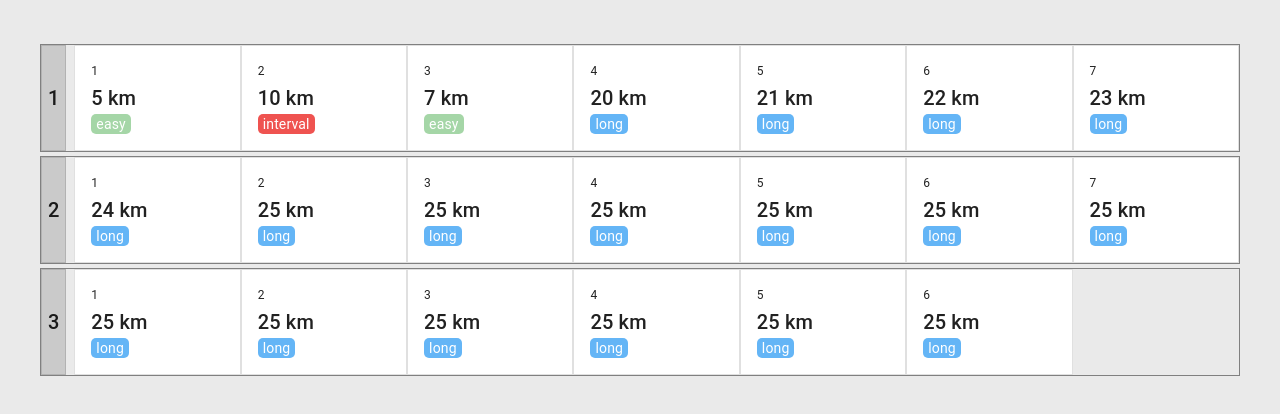
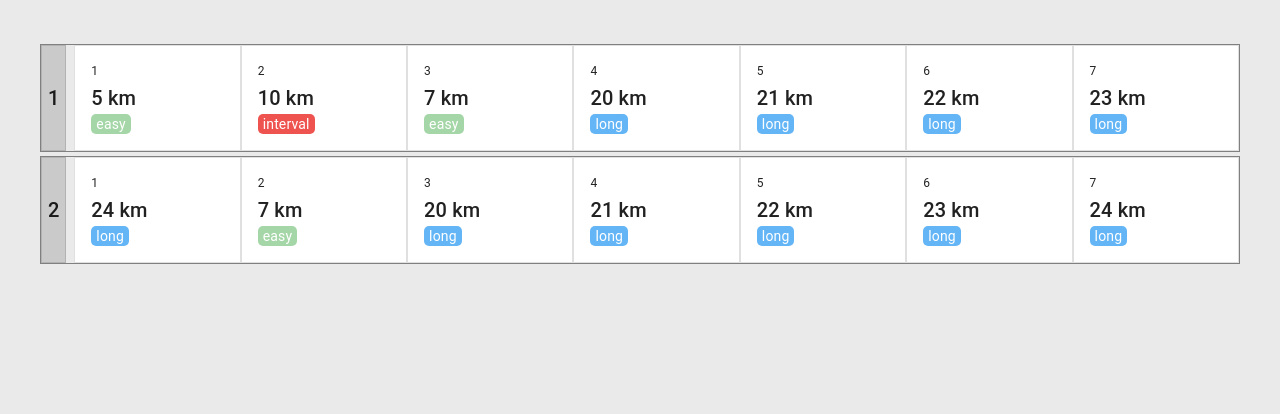
Before and after one commit to wkeebs/we-run, a React (Vite) app: page / in a window 1280 px wide. Shown: the top 414 px of the page. Built offline with nearby package versions, Linux system fonts and the light colour scheme.

Commit message:
Implement local editing of activity cards

```diff
--- a/src/App.jsx
+++ b/src/App.jsx
@@ -4,26 +4,20 @@ import EditActivity from "./components/EditActivity";
 import { TYPE_EASY, TYPE_INTERVALS, TYPE_LONG } from "./data";
 
 const testData = [
-  { details: { distance: 5, type: TYPE_EASY } },
-  { details: { distance: 10, type: TYPE_INTERVALS } },
-  { details: { distance: 7, type: TYPE_EASY } },
-  { details: { distance: 20, type: TYPE_LONG } },
-  { details: { distance: 21, type: TYPE_LONG } },
-  { details: { distance: 22, type: TYPE_LONG } },
-  { details: { distance: 23, type: TYPE_LONG } },
-  { details: { distance: 24, type: TYPE_LONG } },
-  { details: { distance: 25, type: TYPE_LONG } },
-  { details: { distance: 25, type: TYPE_LONG } },
-  { details: { distance: 25, type: TYPE_LONG } },
-  { details: { distance: 25, type: TYPE_LONG } },
-  { details: { distance: 25, type: TYPE_LONG } },
-  { details: { distance: 25, type: TYPE_LONG } },
-  { details: { distance: 25, type: TYPE_LONG } },
-  { details: { distance: 25, type: TYPE_LONG } },
-  { details: { distance: 25, type: TYPE_LONG } },
-  { details: { distance: 25, type: TYPE_LONG } },
-  { details: { distance: 25, type: TYPE_LONG } },
-  { details: { distance: 25, type: TYPE_LONG } },
+  { id: 1, details: { distance: 5, type: TYPE_EASY } },
+  { id: 2, details: { distance: 10, type: TYPE_INTERVALS } },
+  { id: 3, details: { distance: 7, type: TYPE_EASY } },
+  { id: 4, details: { distance: 20, type: TYPE_LONG } },
+  { id: 5, details: { distance: 21, type: TYPE_LONG } },
+  { id: 6, details: { distance: 22, type: TYPE_LONG } },
+  { id: 7, details: { distance: 23, type: TYPE_LONG } },
+  { id: 8, details: { distance: 24, type: TYPE_LONG } },
+  { id: 9, details: { distance: 7, type: TYPE_EASY } },
+  { id: 10, details: { distance: 20, type: TYPE_LONG } },
+  { id: 11, details: { distance: 21, type: TYPE_LONG } },
+  { id: 12, details: { distance: 22, type: TYPE_LONG } },
+  { id: 13, details: { distance: 23, type: TYPE_LONG } },
+  { id: 14, details: { distance: 24, type: TYPE_LONG } },
 ];
 
 function App() {
--- a/src/components/EditActivity.jsx
+++ b/src/components/EditActivity.jsx
@@ -1,5 +1,6 @@
 import {
   Box,
+  Button,
   FormControl,
   InputAdornment,
   InputLabel,
@@ -12,23 +13,29 @@ import React, { useState } from "react";
 
 import { TYPE_EASY, TYPE_INTERVALS, TYPE_LONG } from "../data";
 
-const EditActivity = ({ details: { distance, type } }) => {
+const EditActivity = ({ details: { distance, type }, onSubmit }) => {
   const [newType, setNewType] = useState(type);
   const [newDistance, setNewDistance] = useState(distance);
 
   return (
-    <Box>
+    <Box
+      sx={{
+        display: "flex",
+        flexDirection: "column",
+        gap: 2,
+      }}
+    >
       <FormControl>
         <InputLabel id="type-select-label">Run Type</InputLabel>
         <Select
           labelId="type-select-label"
           id="type-select"
-          value={type}
+          value={newType}
           label="Run Type"
-          onChange={(val) => setNewType(val)}
+          onChange={(e) => setNewType(e.target.value)}
         >
           <MenuItem value={TYPE_EASY}>Easy</MenuItem>
-          <MenuItem value={TYPE_INTERVALS}>Intervals</MenuItem>
+          <MenuItem value={TYPE_INTERVALS}>Interval</MenuItem>
           <MenuItem value={TYPE_LONG}>Long</MenuItem>
         </Select>
 
@@ -37,14 +44,20 @@ const EditActivity = ({ details: { distance, type } }) => {
             type="number"
             label="Distance"
             id="distance-input"
-            defaultValue={distance}
+            value={newDistance}
             InputProps={{
               endAdornment: <InputAdornment position="end">km</InputAdornment>,
             }}
-            onChange={(val) => setNewDistance(val)}
+            onChange={(e) => setNewDistance(e.target.value)}
           />
         </FormControl>
       </FormControl>
+      <Button
+        variant="contained"
+        onClick={() => onSubmit({ newDistance: newDistance, newType: newType })}
+      >
+        Submit
+      </Button>
     </Box>
   );
 };
--- a/src/components/cards/ActivityCard.jsx
+++ b/src/components/cards/ActivityCard.jsx
@@ -22,13 +22,22 @@ const red = "#ef5350";
 const blue = "#64b5f6";
 
 const ActivityCard = ({ details: { distance, type }, num }) => {
+  const [currentType, setCurrentType] = useState(type);
+  const [currentDistance, setCurrentDistance] = useState(distance);
+
   const [open, setOpen] = useState(false);
   const handleOpen = () => setOpen(true);
   const handleClose = () => setOpen(false);
 
+  const updateCard = ({ newDistance, newType }) => {
+    setCurrentType(newType);
+    setCurrentDistance(newDistance);
+    handleClose();
+  };
+
   const createTypeElement = () => {
     let colour;
-    switch (type) {
+    switch (currentType) {
       case TYPE_EASY:
         colour = green;
         break;
@@ -43,6 +52,7 @@ const ActivityCard = ({ details: { distance, type }, num }) => {
         colour = "white";
         break;
     }
+
     return (
       <Box
         sx={{
@@ -53,7 +63,7 @@ const ActivityCard = ({ details: { distance, type }, num }) => {
           width: "max-content",
         }}
       >
-        {type}
+        {currentType}
       </Box>
     );
   };
@@ -61,8 +71,8 @@ const ActivityCard = ({ details: { distance, type }, num }) => {
   return (
     <>
       <BaseCard
-        title={distance + " km"}
-        content={createTypeElement(type)}
+        title={currentDistance + " km"}
+        content={createTypeElement(currentType)}
         info={num}
         onClick={handleOpen}
       ></BaseCard>
@@ -81,7 +91,10 @@ const ActivityCard = ({ details: { distance, type }, num }) => {
       >
         <Fade in={open}>
           <Box sx={modalStyle}>
-            <EditActivity details={{distance, type}}/>
+            <EditActivity
+              details={{ distance: currentDistance, type: currentType }}
+              onSubmit={updateCard}
+            />
           </Box>
         </Fade>
       </Modal>
```
